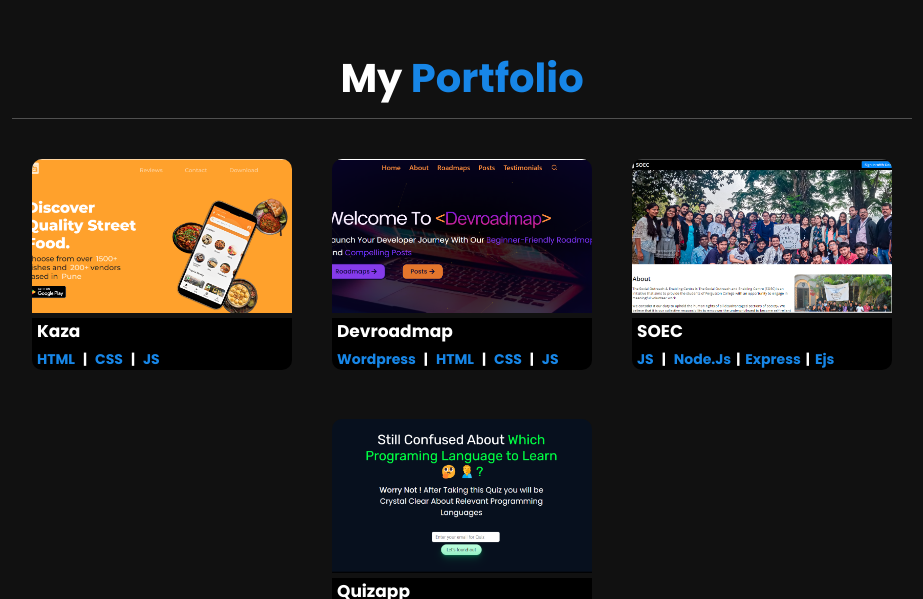
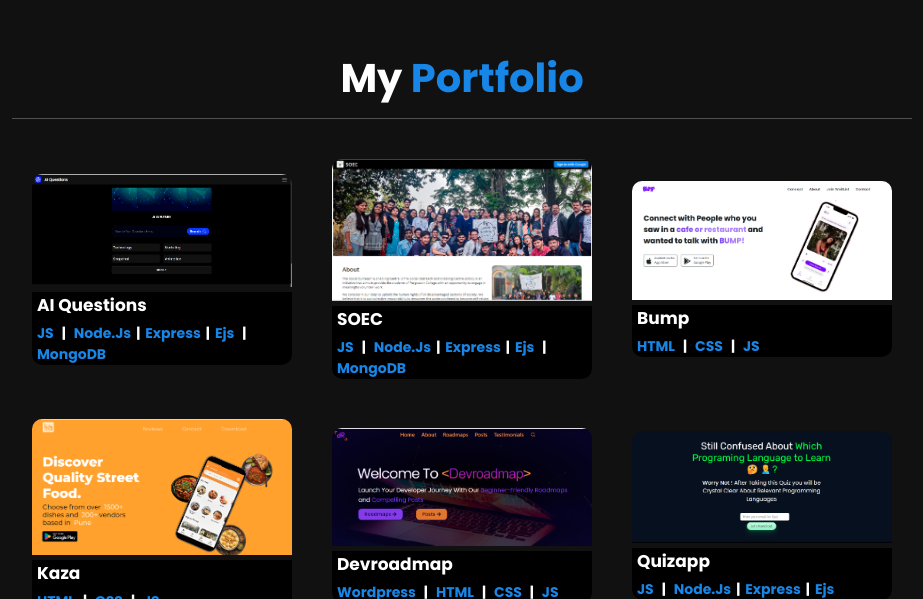
Before and after one commit to SaquibJK/Personel-Website, a plain HTML site: page index.html in a window 1280 px wide. Shown: the part 1572-2171 px from the top of the page, without its empty margins (328-1251 px from the left). Drawn offline with Linux system fonts and the light colour scheme; files whose address does not match are found by name.

Commit message:
New project Added

```diff
--- a/css/styles.css
+++ b/css/styles.css
@@ -251,7 +251,8 @@
 }
 
 .portfolio .box-container .box{
-  height: 22rem;
+  /* height: 22rem; */
+  height: auto;
   width:  26rem;
   border-radius: 1rem;
   margin: 2rem;
@@ -273,6 +274,7 @@
 .portfolio .box-container .box .box-desc{
   background-color: hwb(0 0% 100%);
   border-radius: 0 0 1rem 1rem;
+
 }
 
 .portfolio .box-container .box .box-desc h3 {
--- a/index.html
+++ b/index.html
@@ -71,7 +71,7 @@
                 <h3> <span>Name: </span> Saquib Jikare</h3>
                 <h3> <span>Age: </span> 18</h3>
                 <h3> <span>Qualification: </span> Pursuing BCS (2nd year)</h3>
-                <h3> <span>Language: </span>English, Hindi, German</h3>
+                <h3> <span>Language: </span>English, Hindi, Marathi, German</h3>
                 <a href="#"><button class="btn">Download CV <i class="fas fa-download"></i></button></a>
             </div>
 
@@ -102,6 +102,41 @@
         <h1 class="heading">My <span>Portfolio</span></h1>
 
         <div class="box-container">
+
+            <a href="https://aiquestions.in/" target="_blank">
+                <div class="box">
+                    <img src="assets/AI Questions.png" alt="AI Questions">
+                    <div class="box-desc">
+                        <h3>AI Questions</h3>
+                        <p> JS <span class="divider">|</span> Node.js<span class="divider">|</span>Express<span
+                                class="divider">|</span>Ejs <span class="divider">|</span> MongoDB</p>
+                    </div>
+                </div>
+            </a>
+
+            <a href="https://soec.org.in/" target="_blank">
+                <div class="box">
+                    <img src="assets/SOEC.png" alt="SOEC">
+                    <div class="box-desc">
+                        <h3>SOEC</h3>
+                        <p> JS <span class="divider">|</span> Node.js<span class="divider">|</span>Express<span
+                                class="divider">|</span>Ejs
+                            <span class="divider">|</span> MongoDB
+                        </p>
+                    </div>
+                </div>
+            </a>
+
+            <a href="https://letsbump.in" target="_blank">
+                <div class="box">
+                    <img src="assets/Bump.png" alt="Bump">
+                    <div class="box-desc">
+                        <h3>Bump</h3>
+                        <p>HTML <span class="divider">|</span> CSS <span class="divider">|</span> JS</p>
+                    </div>
+                </div>
+            </a>
+
             <a href="https://kazafoods.in/" target="_blank">
                 <div class="box">
                     <img src="assets/kaza.png" alt="Kaza">
@@ -121,16 +156,6 @@
                 </div>
             </div>
 
-            <a href="https://soec.org.in/" target="_blank">
-                <div class="box">
-                    <img src="assets/SOEC.png" alt="SOEC">
-                    <div class="box-desc">
-                        <h3>SOEC</h3>
-                        <p> JS <span class="divider">|</span> Node.js<span class="divider">|</span>Express<span
-                                class="divider">|</span>Ejs</p>
-                    </div>
-                </div>
-            </a>
 
             <a href="http://quiz-app-n413.onrender.com/" target="_blank">
                 <div class="box">
```
Also changed, not shown: assets/AI Questions.png (added), assets/Bump.png (added).
